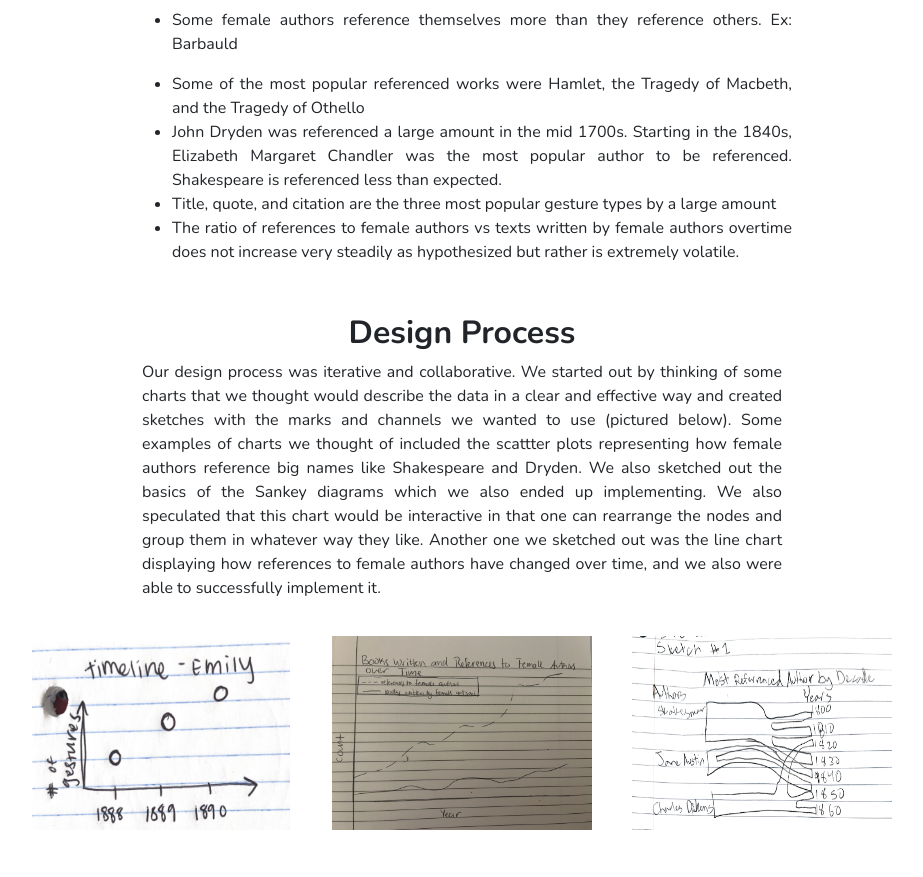
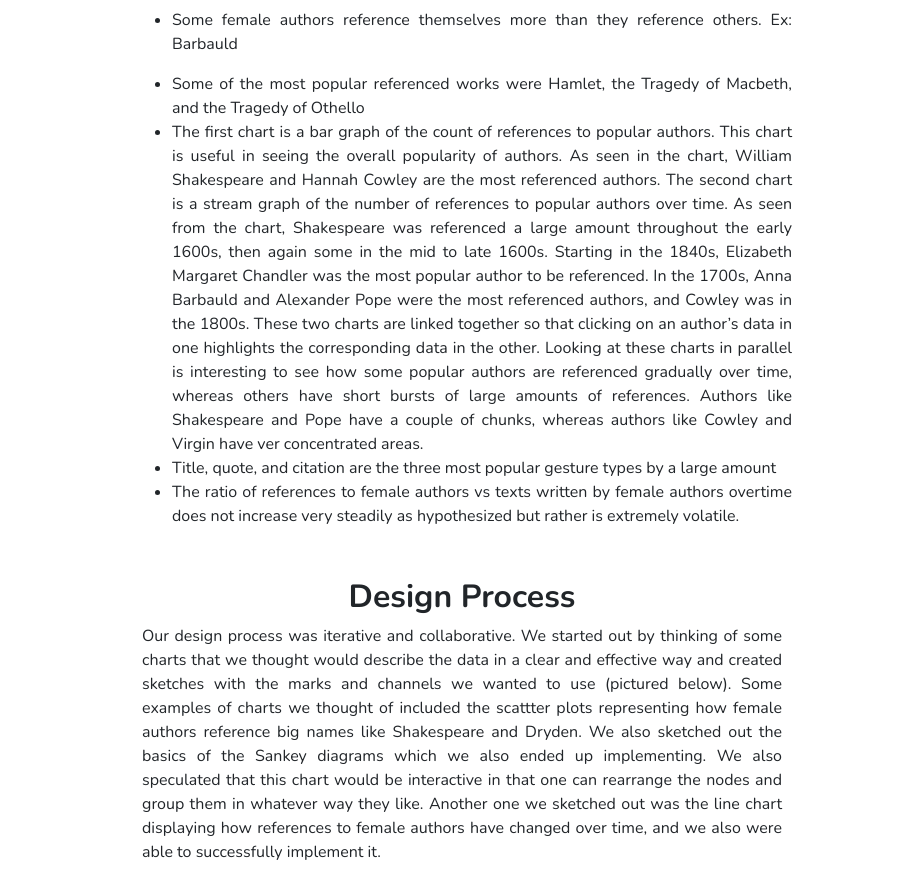
Before and after one commit to gbrown40/gbrown40.github.io, a plain HTML site: page index.html in a window 1280 px wide. Shown: the part 1920-2797 px from the top of the page, without its empty margins (178-1101 px from the left). Drawn offline with nearby package versions, Linux system fonts and the light colour scheme; a script that the page names is missing.

Commit message:
change writeup

```diff
--- a/index.html
+++ b/index.html
@@ -199,7 +199,10 @@
                     Some of the most popular referenced works were Hamlet, the Tragedy of Macbeth, and the Tragedy of Othello
                 </li>
                 <li style="text-align: center; margin-left:auto; margin-right:auto; width:50%; text-align: justify;">
-                    John Dryden was referenced a large amount in the mid 1700s. Starting in the 1840s, Elizabeth Margaret Chandler was the most popular author to be referenced. Shakespeare is referenced less than expected.
+                    The first chart is a bar graph of the count of references to popular authors. This chart is useful in seeing the overall popularity of authors. As seen in the chart, William Shakespeare and Hannah Cowley are the most referenced authors.
+The second chart is a stream graph of the number of references to popular authors over time. As seen from the chart, Shakespeare was referenced a large amount throughout the early 1600s, then again some in the mid to late 1600s. Starting in the 1840s, Elizabeth Margaret Chandler was the most popular author to be referenced. In the 1700s, Anna Barbauld and Alexander Pope were the most referenced authors, and Cowley was in the 1800s.
+These two charts are linked together so that clicking on an author’s data in one highlights the corresponding data in the other. Looking at these charts in parallel is interesting to see how some popular authors are referenced gradually over time, whereas others have short bursts of large amounts of references. Authors like Shakespeare and Pope have a couple of chunks, whereas authors like Cowley and Virgin have ver concentrated areas.
+
                 </li>
                 <li style="text-align: center; margin-left:auto; margin-right:auto; width:50%; text-align: justify;">
                     Title, quote, and citation are the three most popular gesture types by a large amount
```
